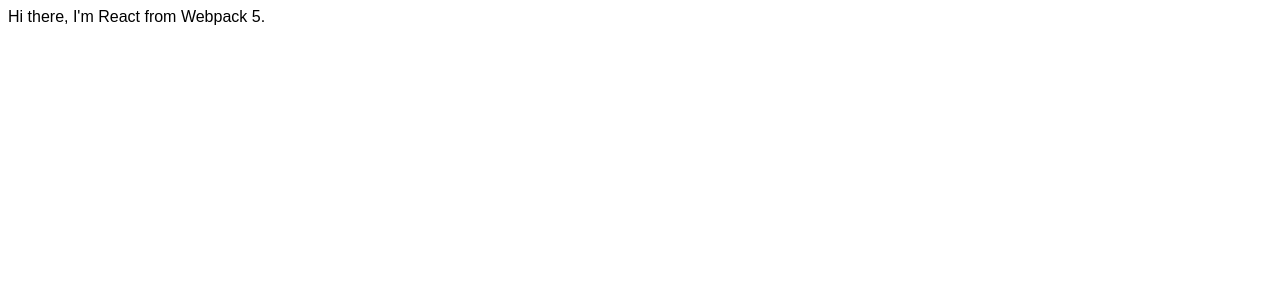
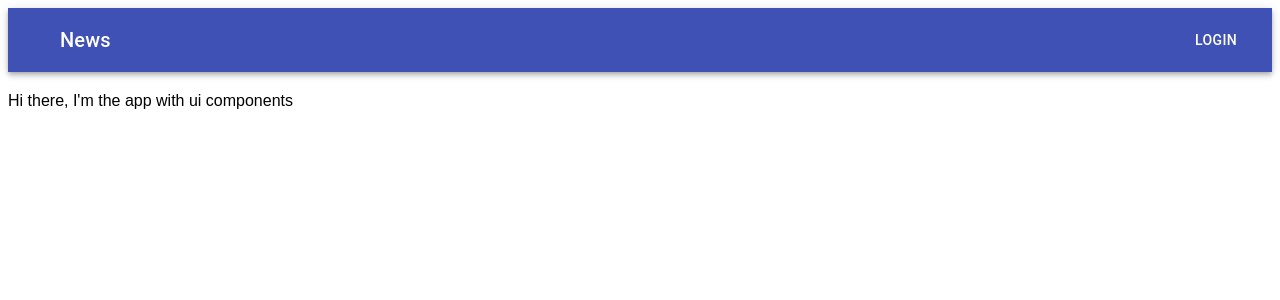
Before and after one commit to nidamunir/ui-test-components, a React app: page / in a window 1280 px wide. Shown: the top 300 px of the page. Built offline with nearby package versions, Linux system fonts and the light colour scheme.

Commit message:
Add Top Bar components

```diff
--- a/package.json
+++ b/package.json
@@ -28,6 +28,7 @@
     "webpack-dev-server": "3.11.0"
   },
   "dependencies": {
+    "@material-ui/core": "^4.11.0",
     "react": "^16.13.0",
     "react-dom": "^16.13.0"
   }
--- a/src/App.tsx
+++ b/src/App.tsx
@@ -1,8 +1,11 @@
 import React from "react";
 import ReactDOM from "react-dom";
-
+import TopAppBar from './components/TopAppBar'
 import "./index.css";
 
-const App = () => <div>Hi there, I'm React from Webpack 5.</div>;
+const App = () => <div>
+    <TopAppBar />
+    Hi there, I'm the app with ui components
+    </div>;
 
 ReactDOM.render(<App />, document.getElementById("app"));
--- /dev/null
+++ b/src/components/TopAppBar.tsx
@@ -0,0 +1,43 @@
+import React from 'react';
+import { createStyles, makeStyles, Theme } from '@material-ui/core/styles';
+import AppBar from '@material-ui/core/AppBar';
+import Toolbar from '@material-ui/core/Toolbar';
+import Typography from '@material-ui/core/Typography';
+import Button from '@material-ui/core/Button';
+import IconButton from '@material-ui/core/IconButton';
+// import MenuIcon from '@material-ui/icons/Menu';
+
+const useStyles = makeStyles((theme: Theme) =>
+  createStyles({
+    root: {
+      flexGrow: 1,
+      marginBottom:20
+    },
+    menuButton: {
+      marginRight: theme.spacing(2),
+    },
+    title: {
+      flexGrow: 1,
+    },
+  }),
+);
+
+export default function TopAppBar() {
+  const classes = useStyles();
+
+  return (
+    <div className={classes.root}>
+      <AppBar position="static">
+        <Toolbar>
+          <IconButton edge="start" className={classes.menuButton} color="inherit" aria-label="menu">
+            {/* <MenuIcon /> */}
+          </IconButton>
+          <Typography variant="h6" className={classes.title}>
+            News
+          </Typography>
+          <Button color="inherit">Login</Button>
+        </Toolbar>
+      </AppBar>
+    </div>
+  );
+}
```
Also changed, not shown: 1 other file (tests, documents, lock files or other folders).
